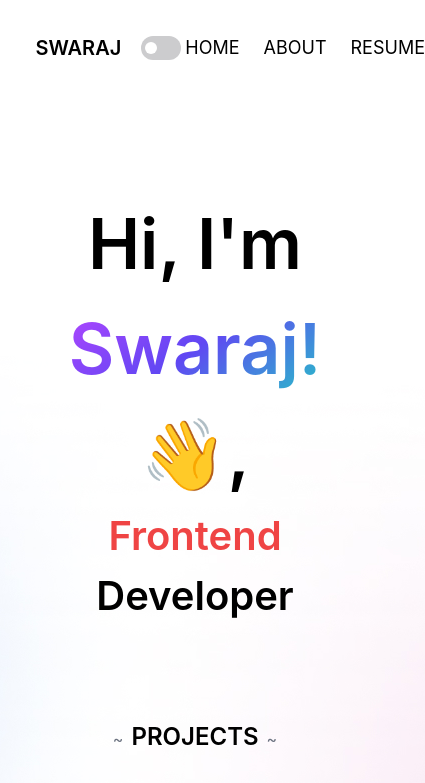
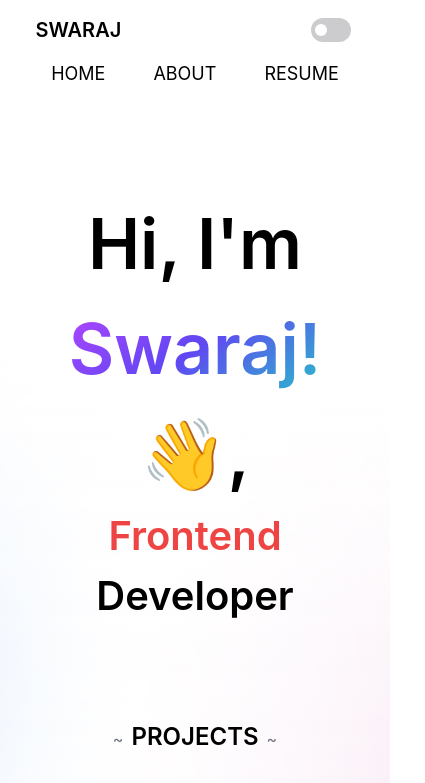
Before and after one commit to swaraj-96/portfolio-updated, a React (Vite) app: page / in a window 390 px wide. Shown: the top 783 px of the page, 425 px wide, since content can reach past the window. Built offline with nearby package versions, Linux system fonts and the light colour scheme.

Commit message:
responsiveness started

```diff
--- a/src/components/Header.jsx
+++ b/src/components/Header.jsx
@@ -1,30 +1,75 @@
-import React from "react";
+import React, { useState, useEffect } from "react";
 import { Link } from "react-router-dom";
 import ProgressBar from "./ProgressBar";
 import ThemeButton from "./ThemeButton";
 
 const Header = () => {
+  const [headerBlur, setHeaderBlur] = useState(false);
+  const [activeLink, setActiveLink] = useState(null);
+
+  const handleItemClick = (index) => {
+    setActiveLink(index);
+  };
+
+  useEffect(() => {
+    function headerBlurChecker() {
+      if (window.scrollY > 100) {
+        setHeaderBlur(true);
+      } else {
+        setHeaderBlur(false);
+      }
+    }
+    document.addEventListener("scroll", headerBlurChecker);
+
+    return () => window.removeEventListener("scroll", headerBlurChecker);
+  }, []);
+
   return (
-    <header className="sticky w-full top-0 z-10  backdrop-filter backdrop-blur-lg bg-opacity-50">
-      <ProgressBar/>
-      <div className=" container-max px-4 flex justify-between items-center h-24">
-        <div className="flex items-center gap-4">
-          <Link to="/" className=" text-xl font-semibold dark:text-white">SWARAJ</Link>
-          <ThemeButton/>
+    <header
+      className={`sticky w-full top-0 z-50  backdrop-filter backdrop-blur-xl bg-opacity-0 ${
+        headerBlur &&
+        "border-b dark:border-gray-700 border-gray-200 bg-[rgba(255, 255, 255, 0.2)] "
+      }`}
+    >
+      <ProgressBar />
+      <div className=" container-max px-4 flex justify-between items-center h-24 flex-col sm:flex-row">
+        <div className="flex items-center gap-4 justify-between w-full sm:w-0 py-4 sm:py-0">
+          <Link to="/" className=" text-xl font-semibold dark:text-white">
+            SWARAJ
+          </Link>
+          <ThemeButton />
         </div>
-        <ul className="flex items-center gap-6 text-black dark:text-white">
+        <ul className="flex gap-12 items-center mb-4 sm:mb-0 sm:gap-6 text-black dark:text-white">
           <li>
-            <Link to="/" className="bar hover:text-blue-600 text-lg font-">
+            <Link
+              to="/"
+              className={`bar hover:text-red-600 text-lg ${
+                activeLink === 0 ? " text-red-600 bar-active" : ""
+              }`}
+              onClick={() => handleItemClick(0)}
+            >
               HOME
             </Link>
           </li>
           <li>
-            <Link to="/about" className="bar hover:text-blue-600  text-lg">
+            <Link
+              to="/about"
+              className={`bar hover:text-red-600 text-lg ${
+                activeLink === 1 ? " text-red-600 bar-active" : ""
+              }`}
+              onClick={() => handleItemClick(1)}
+            >
               ABOUT
             </Link>
           </li>
           <li>
-            <Link to="/resume" className="bar hover:text-blue-600  text-lg">
+            <Link
+              to="/resume"
+              className={`bar hover:text-red-600 text-lg ${
+                activeLink === 2 ? " text-red-600 bar-active" : ""
+              }`}
+              onClick={() => handleItemClick(2)}
+            >
               RESUME
             </Link>
           </li>
--- a/src/components/ThemeButton.jsx
+++ b/src/components/ThemeButton.jsx
@@ -23,7 +23,7 @@ const ThemeButton = () => {
           className="sr-only w-6"
         />
         <span
-          className={`slider mx-1 flex md:h-8 md:w-[60px] h-6 w-[40px] items-center rounded-full p-1 duration-200 ${
+          className={`slider mx-1 flex sm:h-8 sm:w-[60px] h-6 w-[40px] items-center rounded-full p-1 duration-200 ${
             darkMode ? "bg-[#374151]" : "bg-[#CCCCCE]"
           }`}
         >
--- a/src/index.css
+++ b/src/index.css
@@ -5,7 +5,7 @@
 :root{
 
     --bg-img: url('/bg.jpg') no-repeat center center;
-    --bg-blur: rgba(255, 255, 255, 0.2);
+
 }
 
 html{
@@ -43,15 +43,17 @@ body{
     left: 0;
     bottom: -6px;
     transition: 0.5s;
+    margin-bottom: 2px;
  }
 
  .bar:hover::after{
   width: 100%;
 }
 
-.bar::active::after {
+.bar-active::after {
   width: 100%;
 }
+
 
 .work{
   border-radius: 10px;
```
